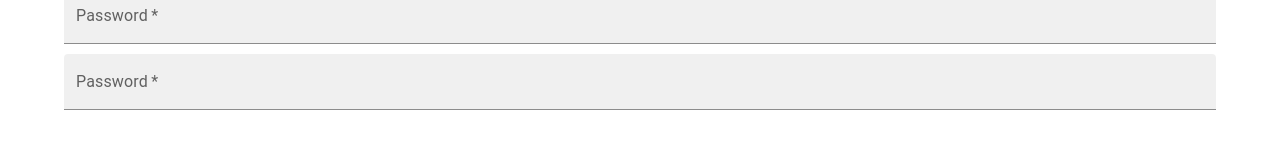
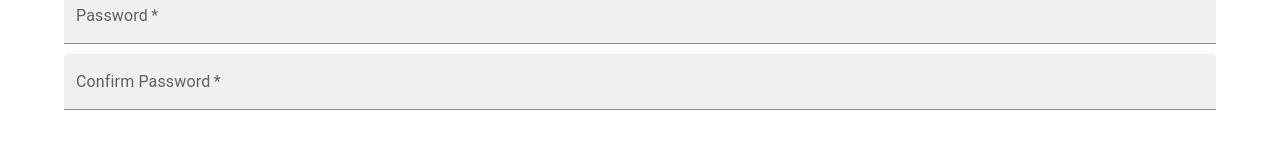
Before and after one commit to NerdyWithZainab/video-annotator, a Next.js app: page /create-account in a window 1280 px wide. Shown: the part 158-306 px from the top of the page. Built offline with nearby package versions, Linux system fonts and the light colour scheme.

Commit message:
make the import of describe explicit

```diff
--- a/pages/create-account/index.tsx
+++ b/pages/create-account/index.tsx
@@ -33,7 +33,7 @@ export default function CreateAccount() {
       <TextField
         error={confirmPasswordInvalid}
         variant="filled"
-        label="Password"
+        label="Confirm Password"
         required
         fullWidth
         helperText={confirmPasswordInvalid ? "Passwords must be identical" : ""}
```
Also changed, not shown: 1 other file (tests, documents, lock files or other folders).
